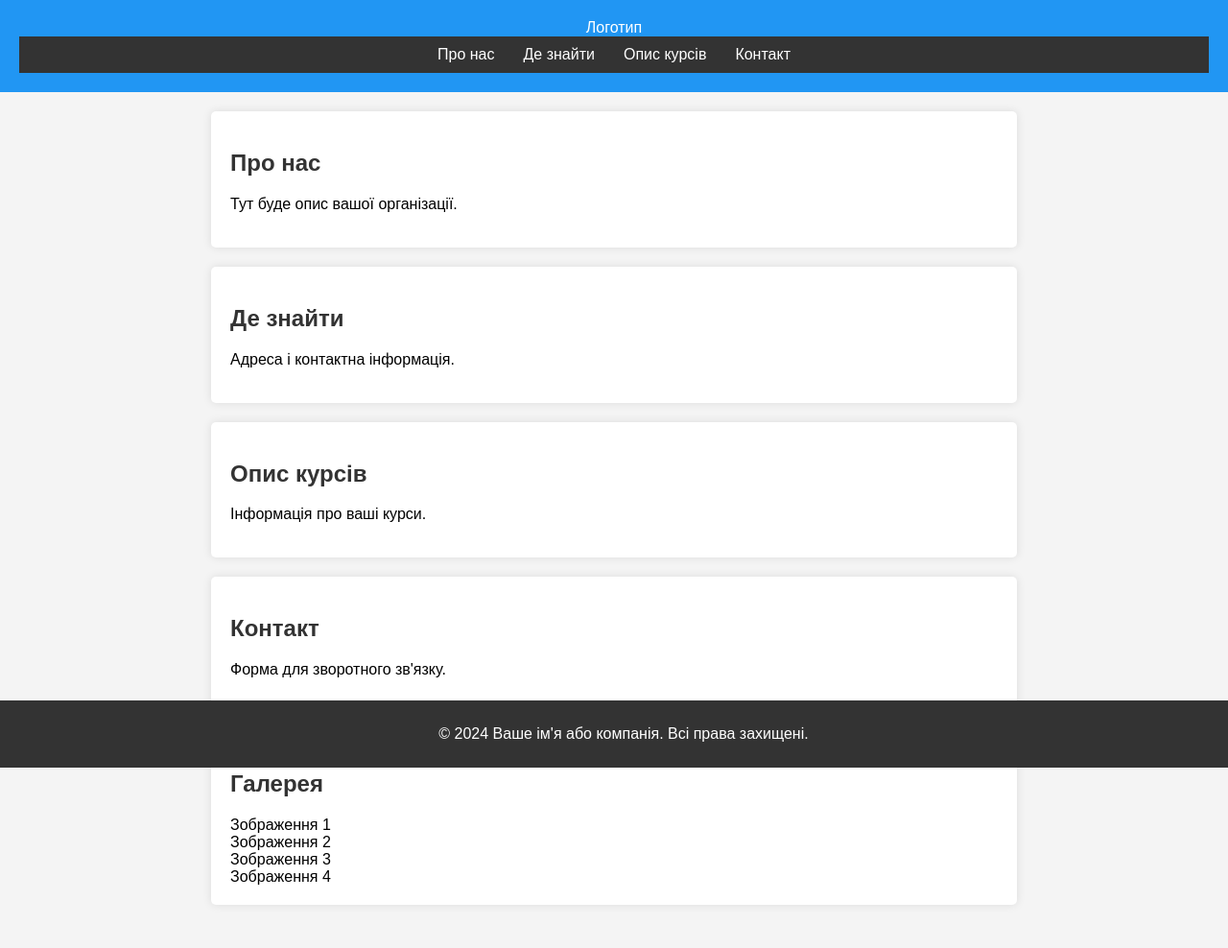
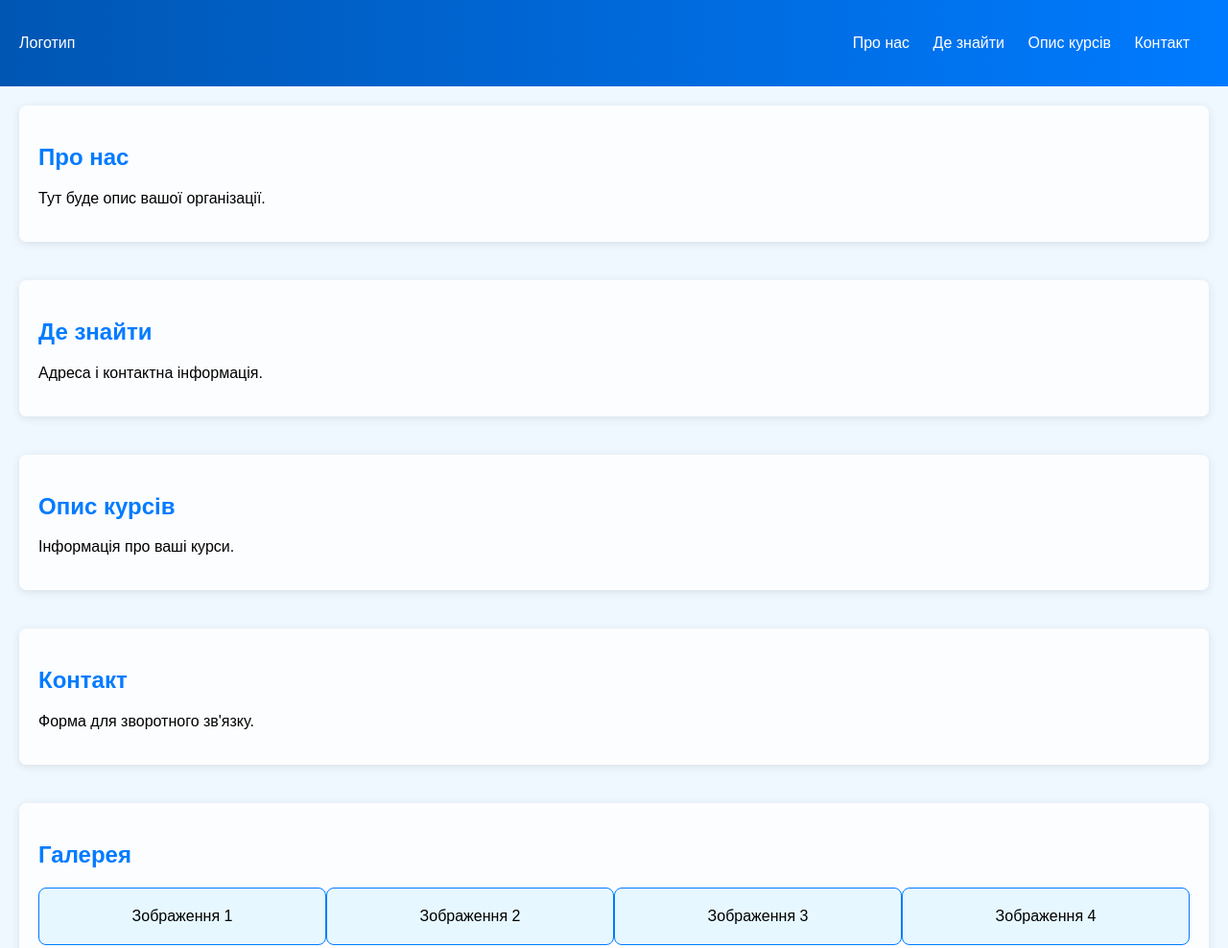
Before and after one commit to Archy501/5656, a plain HTML site: page index.html in a window 1280 px wide. Shown: the top 988 px of the page at 96% size. Before the commit the page ends 963 px from the top, so only its background shows below. Drawn offline with Linux system fonts and the light colour scheme.

Commit message:
Update styles.css

```diff
--- a/styles.css
+++ b/styles.css
@@ -2,110 +2,80 @@ body {
     font-family: Arial, sans-serif;
     margin: 0;
     padding: 0;
-    background-color: #f4f4f4;
+    background-color: #f0f8ff;
 }
 
 header {
-    background-color: #2196F3;
+    background: linear-gradient(to right, #0056b3, #007bff);
     color: white;
     padding: 20px;
-    text-align: center;
-}
-
-nav {
-    background-color: #333;
-    padding: 10px;
+    display: flex;
+    justify-content: space-between;
+    align-items: center;
 }
 
 nav ul {
     list-style-type: none;
-    margin: 0;
     padding: 0;
-    display: flex;
-    justify-content: center;
 }
 
 nav ul li {
-    margin: 0 15px;
+    display: inline;
+    margin-right: 20px;
 }
 
 nav ul li a {
     color: white;
     text-decoration: none;
+    transition: color 0.3s;
 }
 
 nav ul li a:hover {
-    text-decoration: underline;
+    color: #ffe600; /* Жовтий колір при наведенні */
+}
+
+main {
+    padding: 20px;
 }
 
 section {
+    margin-bottom: 40px;
     padding: 20px;
-    margin: 20px auto;
-    max-width: 800px;
-    background-color: white;
-    border-radius: 5px;
-    box-shadow: 0 0 10px rgba(0, 0, 0, 0.1);
+    border-radius: 8px;
+    background-color: rgba(255, 255, 255, 0.8); /* Напівпрозорий фон */
+    box-shadow: 0 2px 10px rgba(0, 0, 0, 0.1);
 }
 
-h1, h2 {
-    color: #333;
+h2 {
+    color: #007bff;
 }
 
-ul {
-    padding-left: 20px;
+.gallery-container {
+    display: flex;
+    justify-content: space-between;
+}
+
+.gallery-item {
+    background-color: #e6f7ff;
+    border: 1px solid #007bff;
+    padding: 20px;
+    width: 23%;
+    text-align: center;
+    border-radius: 8px;
+    transition: transform 0.3s, box-shadow 0.3s;
+}
+
+.gallery-item:hover {
+    transform: translateY(-5px); /* Підняття при наведенні */
+    box-shadow: 0 4px 15px rgba(0, 0, 0, 0.2);
 }
 
 footer {
-    background-color: #333;
+    background: linear-gradient(to right, #0056b3, #007bff);
     color: white;
     text-align: center;
-    padding: 10px;
-    position: fixed;
+    padding: 10px 0;
+    position: relative;
+    bottom: 0;
     width: 100%;
-    bottom: 0;
 }
-
-
-.carousel {
-    position: relative;
-    overflow: hidden;
-    width: 600px;
-    margin: 0 auto;
-}
-
-.carousel-slide {
-    display: none;
-    text-align: center;
-}
-
-.carousel-slide img {
-    width: 100%;
-    height: auto;
-}
-
-.carousel-btn {
-    position: absolute;
-    top: 50%;
-    transform: translateY(-50%);
-    background-color: #2196F3;
-    color: white;
-    border: none;
-    padding: 10px;
-    cursor: pointer;
-}
-
-.carousel-btn.prev {
-    left: 0;
-}
-
-.carousel-btn.next {
-    right: 0;
-}
-
-.carousel-btn:hover {
-    background-color: #0b7dda;
-}
-
-h3{
-    color: white;
-}
```
